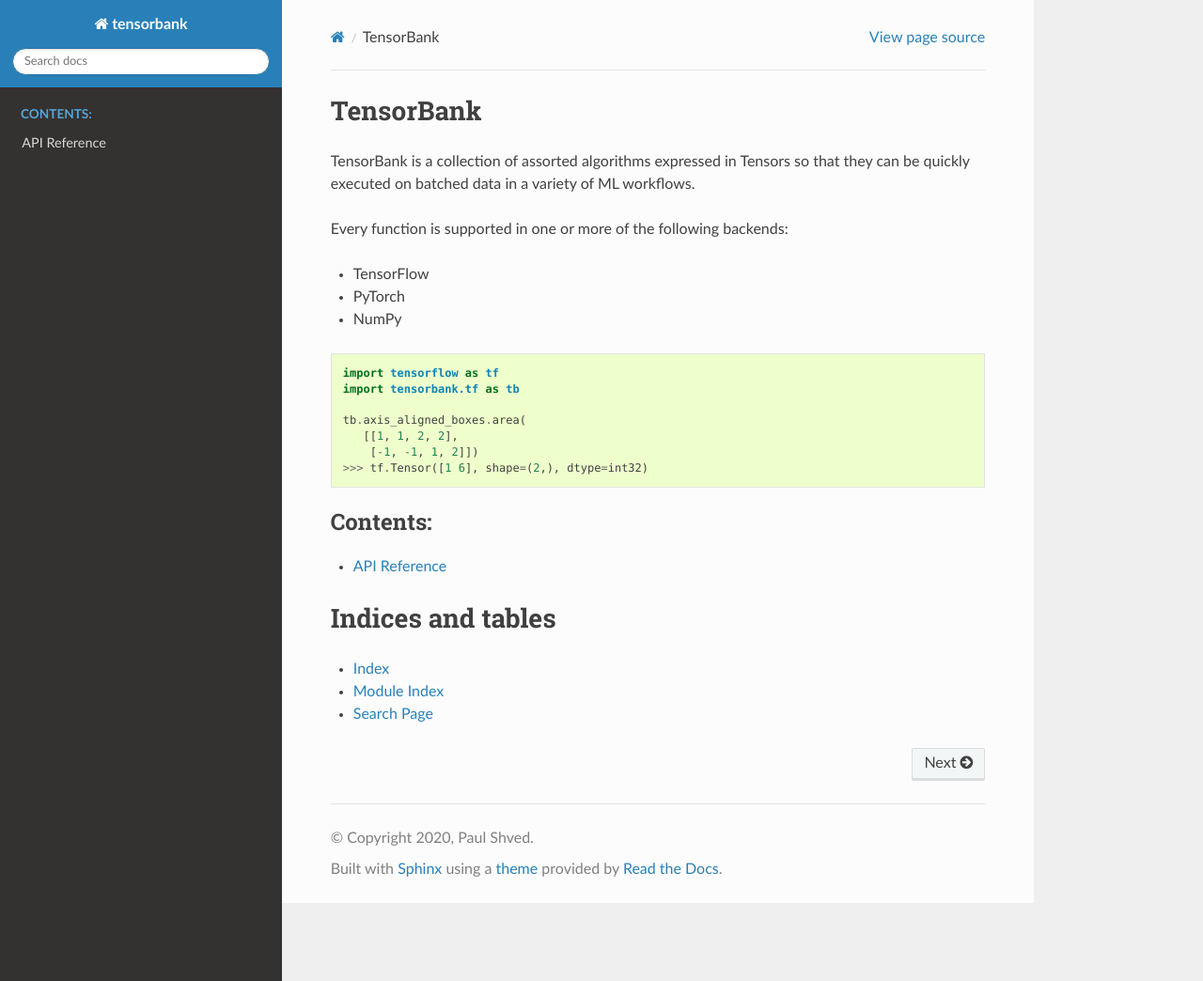
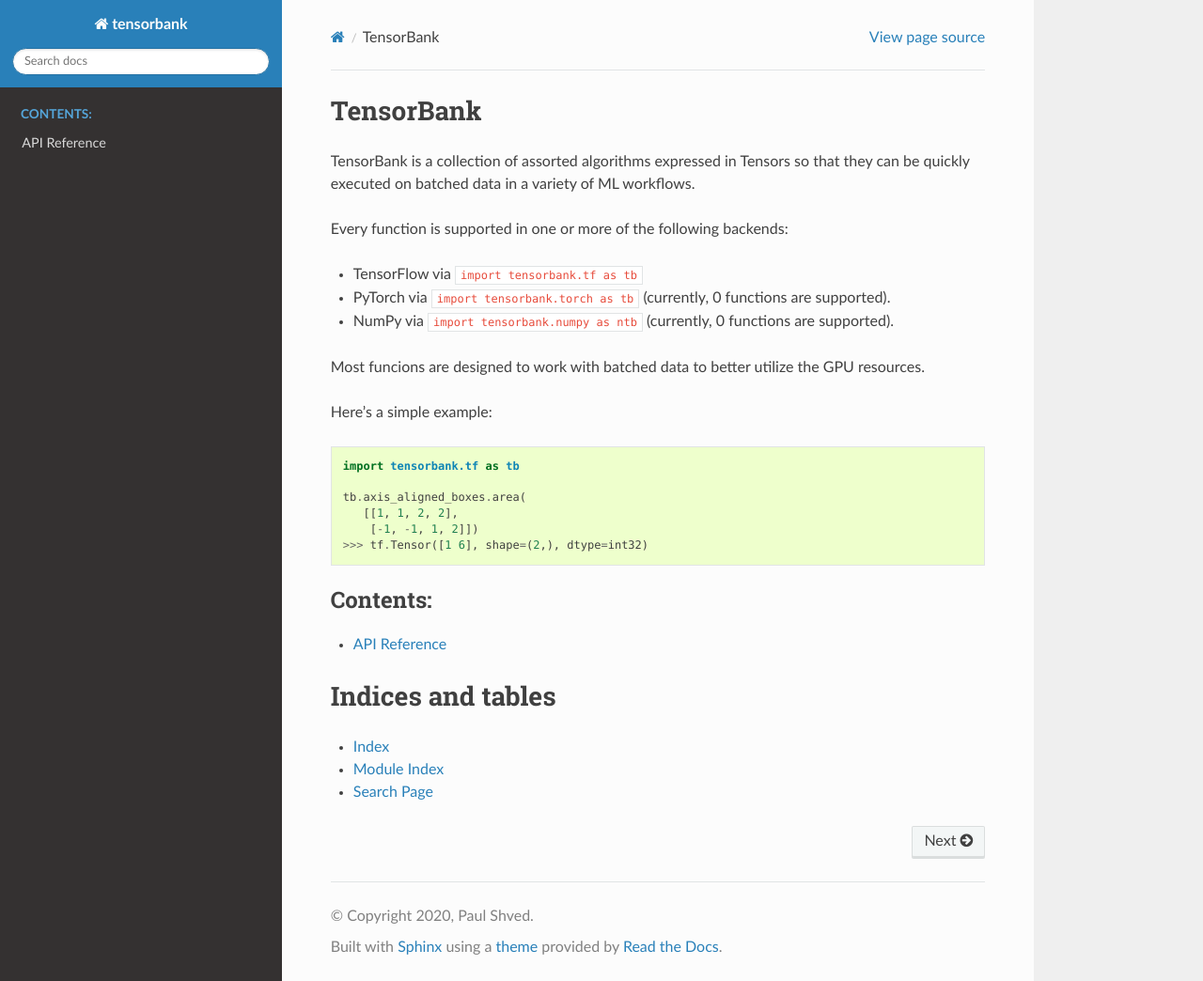
Before and after one commit to pshved/tensorbank, a Sphinx documentation site: the page built from docs/index.rst, in a window 1280 px wide and 1044 px high. Shown: the whole window at 94% size. Built offline with Sphinx 7.4.7 and the Read the Docs theme 2.0.0, drawn with Linux system fonts in a browser that asks for light colours.

Commit message:
Set up the document index

```diff
--- a/docs/index.rst
+++ b/docs/index.rst
@@ -11,13 +11,19 @@
 
 Every function is supported in one or more of the following backends:
 
-* TensorFlow
-* PyTorch
-* NumPy
+* TensorFlow  via ``import tensorbank.tf as tb``
+* PyTorch     via ``import tensorbank.torch as tb``  (currently, 0 functions
+  are supported).
+* NumPy       via ``import tensorbank.numpy as ntb`` (currently, 0 functions
+  are supported).
+
+Most funcions are designed to work with batched data to better utilize the GPU
+resources.
+
+Here's a simple example:
 
 .. code-block:: python
 
-    import tensorflow as tf
     import tensorbank.tf as tb
 
     tb.axis_aligned_boxes.area(
```
Also changed, not shown: pyproject.toml (+6 -2 lines), 1 other file.
